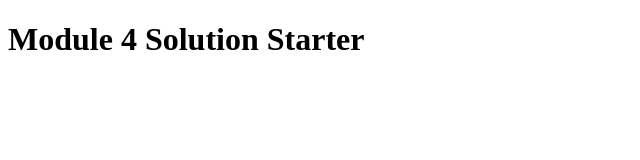
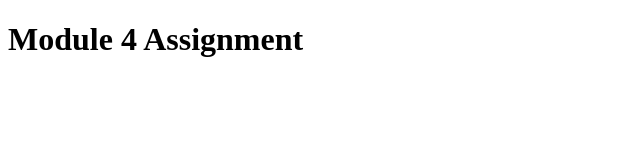
Before and after one commit to firaeholic/coursera-test, a plain HTML site: page module4-solution/index.html in a window 1280 px wide. Shown: the whole page, without its empty margins (0-640 px from the left). Drawn offline with Linux system fonts and the light colour scheme.

Commit message:
Update index.html

```diff
--- a/module4-solution/index.html
+++ b/module4-solution/index.html
@@ -2,12 +2,12 @@
 <html>
 <head>
   <meta charset="utf-8">
-  <title>Module 4 Solution Starter</title>
+  <title>Module 4 Assignment</title>
   <script src="HelloSpeaker.js"></script>
   <script src="GoodbyeSpeaker.js"></script>
   <script src="script.js"></script>
 </head>
 <body>
-  <h1>Module 4 Solution Starter</h1>
+  <h1>Module 4 Assignment</h1>
 </body>
 </html>
```
